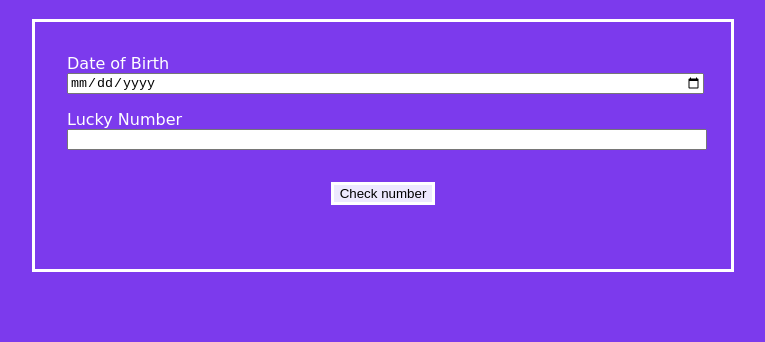
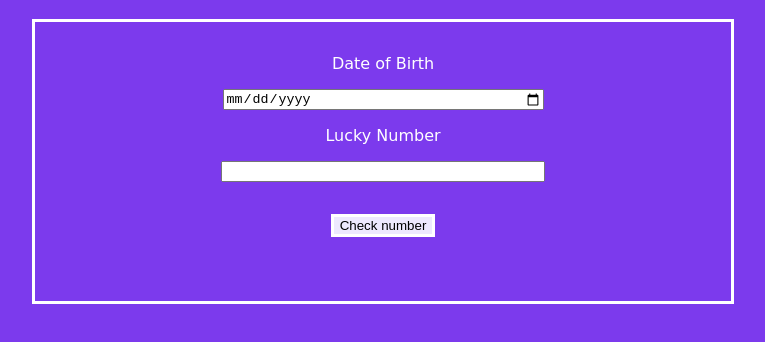
Before and after one commit to aknair19/Birthday-lucky, a plain HTML site: page index.html in a window 1280 px wide. Shown: the part 62-404 px from the top of the page, without its empty margins (257-1022 px from the left). Drawn offline with Linux system fonts and the light colour scheme.

Commit message:
style changes

```diff
--- a/style.css
+++ b/style.css
@@ -26,10 +26,12 @@ input, label{
     display: block;
 
 }
-
+label{
+    text-align: center;
+}
 input{
-    margin-bottom: 1rem;
-    width: 100%;
+    margin: 1rem auto;
+    width: 50%;
 }
 #check-number{
     border: 3px solid white;
```
